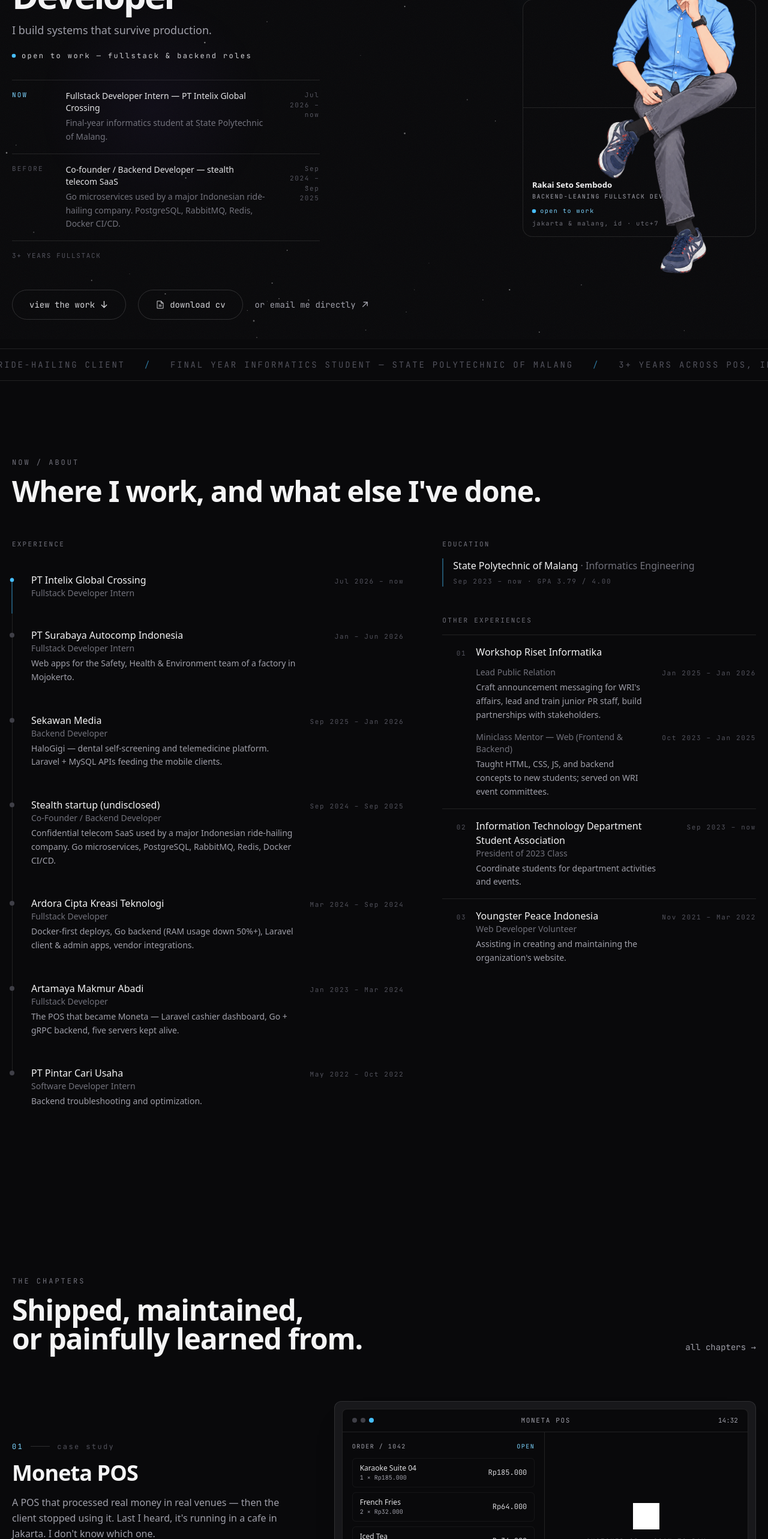
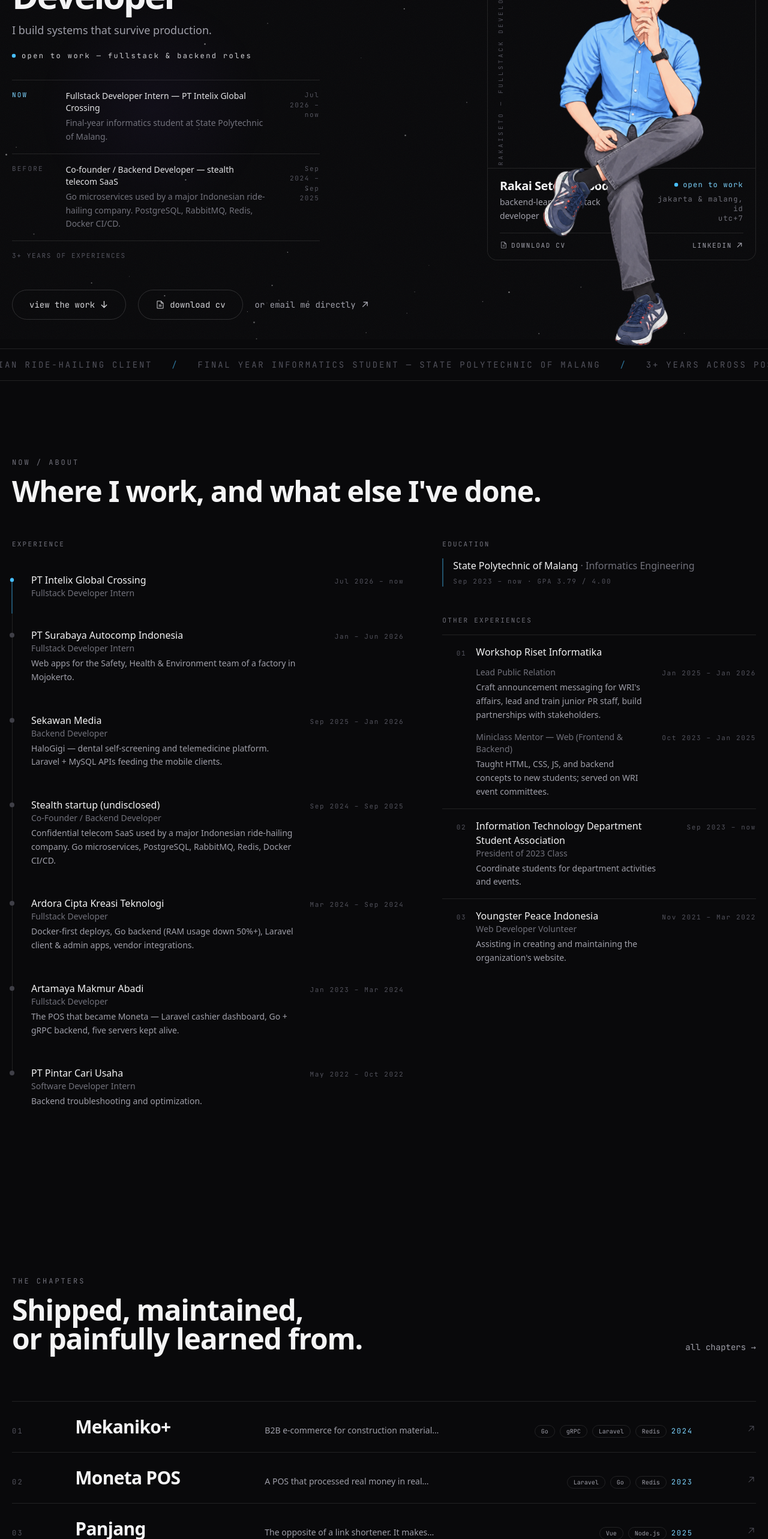
Before and after one commit to RakaiSeto/new-rakaiseto, a React (Vite) app: page / in a window 1280 px wide. Shown: the part 234-2800 px from the top of the page at 60% size. Built offline with nearby package versions, Linux system fonts and the light colour scheme.

Commit message:
feat(projects): redesign listings as editorial index rows

```diff
--- a/src/components/ProjectRow.jsx
+++ b/src/components/ProjectRow.jsx
@@ -1,108 +1,57 @@
-import { useRef } from 'react'
 import { Link } from 'react-router-dom'
-import { motion, useMotionValue, useSpring, useTransform } from 'framer-motion'
-import { ArrowRight } from '@phosphor-icons/react'
-import PosMock from './PosMock.jsx'
+import { ArrowUpRight } from '@phosphor-icons/react'
 import { Reveal } from './Motion.jsx'
 
-// Parallax tilt card: springs + transforms only, no re-renders during hover.
-function TiltImage({ src, alt }) {
-  const ref = useRef(null)
-  const px = useMotionValue(0.5)
-  const py = useMotionValue(0.5)
-  const rX = useSpring(useTransform(py, [0, 1], [5, -5]), {
-    stiffness: 120,
-    damping: 18,
-  })
-  const rY = useSpring(useTransform(px, [0, 1], [-5, 5]), {
-    stiffness: 120,
-    damping: 18,
-  })
-
-  return (
-    <motion.div
-      ref={ref}
-      style={{ rotateX: rX, rotateY: rY, transformPerspective: 1100 }}
-      onMouseMove={(e) => {
-        const r = ref.current.getBoundingClientRect()
-        px.set((e.clientX - r.left) / r.width)
-        py.set((e.clientY - r.top) / r.height)
-      }}
-      onMouseLeave={() => {
-        px.set(0.5)
-        py.set(0.5)
-      }}
-      className="group relative overflow-hidden rounded-xl border border-white/10 bg-zinc-900"
-    >
-      <img
-        src={src}
-        alt={alt}
-        loading="lazy"
-        decoding="async"
-        className="aspect-[16/9] w-full object-cover object-top transition-transform duration-500 ease-out group-hover:scale-[1.03]"
-      />
-      <div className="pointer-events-none absolute inset-0 rounded-xl ring-1 ring-inset ring-white/10" />
-    </motion.div>
-  )
-}
-
+// Compact editorial index row: one line on md+ (index · title · summary ·
+// year · stack), stacked on mobile. No containers, no decorations.
 export default function ProjectRow({ project, index }) {
-  const flip = index % 2 === 1
   const number = String(index + 1).padStart(2, '0')
 
   return (
-    <Reveal className="grid items-center gap-8 md:grid-cols-12 md:gap-12">
-      <div className={`md:col-span-5 ${flip ? 'md:order-2' : ''}`}>
-        <div className="mb-4 flex items-center gap-3 font-mono text-xs tracking-[0.2em] text-zinc-600">
-          <span className="text-brand-400">{number}</span>
-          <span className="h-px w-8 bg-white/15" />
-          <span>{project.status ?? 'case study'}</span>
+    <Reveal>
+      <Link
+        to={`/projects/${project.slug}`}
+        className="group block border-b border-white/10 py-5 transition-colors duration-300 hover:border-brand-500/40 md:py-6"
+      >
+        <div className="flex flex-col gap-3 md:grid md:grid-cols-12 md:items-baseline md:gap-x-6">
+          {/* index + title — contents wrapper dissolves into the grid on md */}
+          <div className="flex items-baseline gap-4 md:contents">
+            <span className="font-mono text-xs tracking-[0.2em] text-zinc-600 transition-colors duration-300 group-hover:text-brand-400 md:col-span-1">
+              {number}
+            </span>
+            <h3 className="text-2xl font-semibold tracking-tight transition-all duration-300 ease-out group-hover:translate-x-2 group-hover:text-brand-400 md:col-span-3 md:text-3xl">
+              {project.title}
+            </h3>
           </div>
 
-        <h3 className="text-3xl font-semibold tracking-tight md:text-4xl">
-          <Link
-            to={`/projects/${project.slug}`}
-            className="transition-colors hover:text-brand-500"
-          >
-            {project.title}
-          </Link>
-        </h3>
-
-        <p className="mt-4 max-w-[52ch] leading-relaxed text-zinc-400">
+          {/* summary — middle, ellipsized when long */}
+          <p className="line-clamp-1 text-sm leading-relaxed text-zinc-400 md:col-span-3">
             {project.summary}
           </p>
 
-        <div className="mt-5 flex flex-wrap gap-2">
+          {/* stack + year — end */}
+          <div className="flex flex-wrap items-baseline gap-2 md:col-span-4 md:justify-end">
             {project.stack.map((s) => (
               <span
                 key={s}
-              className="rounded-full border px-3 py-1 font-mono text-[11px] border-white/10 text-zinc-400"
+                className="rounded-full border px-2.5 py-0.5 font-mono text-[10px] border-white/10 text-zinc-400"
               >
                 {s}
               </span>
             ))}
+            <span className="font-mono text-xs tracking-[0.15em] text-brand-400">
+              {project.year}
+            </span>
           </div>
 
-        <Link
-          to={`/projects/${project.slug}`}
-          className="group/link mt-7 inline-flex items-center gap-2 font-mono text-sm transition-colors hover:text-brand-500 text-brand-400"
-        >
-          read case study
-          <ArrowRight
-            size={15}
-            weight="bold"
-            className="transition-transform duration-300 group-hover/link:translate-x-1"
+          <div className="flex justify-end md:col-span-1">
+            <ArrowUpRight
+              size={16}
+              className="text-zinc-600 transition-all duration-300 group-hover:translate-x-1 group-hover:-translate-y-1 group-hover:text-brand-400"
             />
+          </div>
+        </div>
       </Link>
-      </div>
-
-      <div className={`md:col-span-7 ${flip ? 'md:order-1' : ''}`}>
-        {project.image ? (
-          <TiltImage src={project.image} alt={`${project.title} screenshot`} />
-        ) : (
-          <PosMock />
-        )}
-      </div>
     </Reveal>
   )
 }
--- a/src/pages/Home.jsx
+++ b/src/pages/Home.jsx
@@ -4,7 +4,6 @@ import { ArrowDown, ArrowUpRight, FileText } from '@phosphor-icons/react';
 import BreathingDot from '../components/BreathingDot.jsx';
 import Marquee from '../components/Marquee.jsx';
 import ProjectRow from '../components/ProjectRow.jsx';
-import PanjangStrip from '../components/PanjangStrip.jsx';
 import Contact from '../components/Contact.jsx';
 import About from '../components/About.jsx';
 import Magnetic from '../components/Magnetic.jsx';
@@ -26,7 +25,8 @@ export default function Home() {
         'Fullstack developer in Jakarta. Backend-heavy systems in Go, Laravel, and React that survive production.',
     );
 
-    const featured = projects.filter((p) => p.slug === 'monetapos');
+    // All four chapters render as editorial index rows — Panjang keeps its
+    // personality as the final row instead of a special-case strip.
 
     return (
         <>
@@ -90,7 +90,7 @@ export default function Home() {
                         </div>
 
                         <p className="border-t border-white/10 py-4 font-mono text-[11px] uppercase tracking-[0.15em] text-zinc-600">
-                            3+ years fullstack
+                            3+ years of experiences
                         </p>
                     </div>
 
@@ -139,28 +139,72 @@ export default function Home() {
                     transition={{ duration: 0.25, ease: 'easeOut' }}
                     className="order-1 md:order-2 flex justify-center md:col-span-5 md:justify-end"
                 >
-                    <figure className="relative w-full rounded-2xl border border-white/10 bg-zinc-950 @container md:max-w-[min(26rem,calc((100dvh-9.5rem)*0.6))]">
-                        {/* Composition locked to card width via cqw: the seam always
-                            crosses the image at ~52% (hip line), feet dangle a fixed
-                            fraction below the card, on every device. */}
-                        <div className="h-[46.2cqw] w-full" aria-hidden />
+                    <figure className="relative w-full rounded-2xl border border-white/10 bg-zinc-950 md:max-w-[28rem]">
+                        {/* photo plate — the full-body shot is taller than the card:
+                            hair pokes over the top edge, feet dangle below the bottom.
+                            The image is anchored so its hips (54.7% down) sit exactly
+                            on the seam; the thighs run behind the opaque panel. */}
+                        <div className="relative aspect-[7/5]">
                             <img
                                 src="/images/hero.png"
                                 alt="Rakai Seto Sembodo"
-                            className="absolute inset-0 z-10 h-auto w-full select-none -translate-y-[30.8cqw] translate-x-[11.5cqw]"
+                                className="absolute inset-x-0 top-0 h-auto w-full select-none -translate-y-[7.1%]"
                             />
-                        <figcaption className="relative z-0 border-t border-white/10 px-[3.8cqw] pb-[3.8cqw] pt-[30.8cqw]">
-                            <p className="text-[3.4cqw] font-semibold leading-[1.43] text-zinc-100">Rakai Seto Sembodo</p>
-                            <p className="mt-[0.5cqw] font-mono text-[2.6cqw] uppercase leading-[1.5] tracking-[0.15em] text-zinc-400">
+
+                            {/* spine — fills the dead left flank, editorial index */}
+                            <span
+                                aria-hidden="true"
+                                className="absolute left-3.5 top-1/2 hidden -translate-y-1/2 rotate-180 select-none whitespace-nowrap font-mono text-[10px] uppercase tracking-[0.4em] text-zinc-600 [writing-mode:vertical-rl] md:block"
+                            >
+                                rakaiseto — fullstack developer
+                            </span>
+                        </div>
+
+                        {/* info panel — image now renders OVER this layer (legs cross
+                            the text); identity block left, meta right; no cards */}
+                        <figcaption className="rounded-b-2xl border-t border-white/10 bg-zinc-950 px-5 pb-4 pt-4">
+                            <div className="flex items-end justify-between gap-4">
+                                <div>
+                                    <p className="text-lg font-semibold leading-tight tracking-tight text-zinc-100 md:text-xl">
+                                        Rakai Seto Sembodo
+                                    </p>
+                                    <p className="mt-1 text-sm leading-relaxed text-zinc-400">
                                         backend-leaning fullstack developer
                                     </p>
-                            <p className="mt-[2.4cqw] flex items-center gap-[1.9cqw] font-mono text-[2.6cqw] leading-[1.5] tracking-[0.15em] text-brand-400">
+                                </div>
+                                <div className="text-right">
+                                    <p className="flex items-center justify-end gap-2 font-mono text-xs tracking-[0.1em] text-brand-400">
                                         <BreathingDot className="bg-brand-500" />
                                         open to work
                                     </p>
-                            <p className="mt-[1.4cqw] font-mono text-[2.6cqw] leading-[1.5] tracking-[0.15em] text-zinc-500">
-                                jakarta &amp; malang, id · utc+7
+                                    <p className="mt-2 font-mono text-xs tracking-[0.1em] text-zinc-500">
+                                        jakarta &amp; malang, id
                                     </p>
+                                    <p className="font-mono text-xs tracking-[0.1em] text-zinc-500">
+                                        utc+7
+                                    </p>
+                                </div>
+                            </div>
+
+                            {/* CTA footer row */}
+                            <div className="mt-4 flex items-center justify-between border-t border-white/10 pt-3">
+                                <a
+                                    href="/CV_RAKAI.pdf"
+                                    className="flex items-center gap-1.5 font-mono text-[11px] uppercase tracking-[0.15em] text-zinc-400 transition-colors hover:text-brand-400"
+                                >
+                                    <FileText size={13} />
+                                    download cv
+                                </a>
+                                <a
+                                    href="https://www.linkedin.com/in/rakaiseto"
+                                    target="_blank"
+                                    rel="noreferrer"
+                                    className="flex items-center gap-1.5 font-mono text-[11px] uppercase tracking-[0.15em] text-zinc-400 transition-colors hover:text-brand-400"
+                                >
+                                    linkedin
+                                    <ArrowUpRight size={13} weight="bold" />
+                                </a>
+                            </div>
                         </figcaption>
                     </figure>
                 </motion.div>
@@ -188,49 +232,11 @@ export default function Home() {
                     </Link>
                 </Reveal>
 
-                <div className="space-y-24 md:space-y-32">
-                    {featured.map((project, i) => (
+                <div className="border-t border-white/10">
+                    {projects.map((project, i) => (
                         <ProjectRow key={project.slug} project={project} index={i} />
                     ))}
-                    <PanjangStrip />
                 </div>
-
-                {/* CURRENTLY WRITING — the present tense */}
-                <Reveal className="mt-24 border-t pt-10 md:mt-32 border-white/10">
-                    <div className="flex flex-col gap-6 md:flex-row md:items-center md:justify-between">
-                        <div className="flex items-start gap-4">
-                            <motion.span
-                                animate={{ opacity: [1, 0.35, 1] }}
-                                transition={{ duration: 2.4, repeat: Infinity, ease: 'easeInOut' }}
-                                className="mt-2 h-2 w-2 shrink-0 rounded-full bg-brand-500"
-                                aria-hidden
-                            />
-                            <div>
-                                <p className="font-mono text-[11px] uppercase tracking-[0.25em] text-zinc-500">
-                                    currently writing
-                                </p>
-                                <h3 className="mt-2 text-2xl font-semibold tracking-tight md:text-3xl">
-                                    Chapter 3: something new, with a friend.
-                                </h3>
-                                <p className="mt-2 max-w-[52ch] leading-relaxed text-zinc-400">
-                                    Can't tell you what it is yet — but it's the reason this biography has a future tense. Details
-                                    when it's ready to be shown.
-                                </p>
-                            </div>
-                        </div>
-                        <Link
-                            to="/vibes"
-                            className="group flex shrink-0 items-center gap-2 font-mono text-sm transition-colors hover:text-brand-500 text-zinc-400"
-                        >
-                            meanwhile, check the vibes
-                            <ArrowUpRight
-                                size={15}
-                                weight="bold"
-                                className="transition-transform duration-300 group-hover:translate-x-0.5 group-hover:-translate-y-0.5"
-                            />
-                        </Link>
-                    </div>
-                </Reveal>
             </section>
 
             <Contact />
--- a/src/pages/ProjectDetail.jsx
+++ b/src/pages/ProjectDetail.jsx
@@ -4,6 +4,7 @@ import { ArrowLeft, ArrowUpRight, GithubLogo, GlobeHemisphereWest } from '@phosp
 import { motion, useScroll, useSpring } from 'framer-motion'
 import PosMock from '../components/PosMock.jsx'
 import Magnetic from '../components/Magnetic.jsx'
+import TechChip from '../components/TechChip.jsx'
 import { Reveal, MaskWords } from '../components/Motion.jsx'
 import { getProject, nextProject, projects } from '../lib/projects.js'
 import { usePageMeta } from '../lib/seo.js'
@@ -40,22 +41,10 @@ const mdComponents = {
       <span>{children}</span>
     </li>
   ),
-  img: ({ src, alt }) => (
-    <figure className="my-8">
-      <img
-        src={src}
-        alt={alt ?? ''}
-        loading="lazy"
-        decoding="async"
-        className="w-full rounded-xl border border-white/10"
-      />
-      {alt && (
-        <figcaption className="mt-2 font-mono text-[11px] uppercase tracking-[0.15em] text-zinc-600">
-          {alt}
-        </figcaption>
-      )}
-    </figure>
-  ),
+  // Screenshots are withheld site-wide — every project leads with type.
+  // The captures stay in the markdown source as the content record, but
+  // nothing renders them.
+  img: () => null,
   a: ({ href, children }) => (
     <a
       href={href}
@@ -81,6 +70,39 @@ function MetaRow({ label, value }) {
   )
 }
 
+function RailItem({ project, index, current }) {
+  const active = project.slug === current
+  return (
+    <li className="shrink-0 md:shrink">
+      <Link
+        to={`/projects/${project.slug}`}
+        aria-current={active ? 'page' : undefined}
+        className={`flex items-baseline gap-2.5 border-l-2 py-1.5 pl-3 transition-colors duration-200 ${
+          active
+            ? 'border-brand-500 bg-brand-500/[0.04]'
+            : 'border-white/10 hover:border-white/40'
+        }`}
+      >
+        <span
+          className={`font-mono text-[10px] tracking-[0.15em] ${
+            active ? 'text-brand-400' : 'text-zinc-600'
+          }`}
+        >
+          {String(index + 1).padStart(2, '0')}
+        </span>
+        <span
+          className={`truncate text-sm ${
+            active ? 'font-medium text-zinc-100' : 'text-zinc-500'
+          }`}
+        >
+          {project.title}
+        </span>
+      </Link>
+    </li>
+  )
+}
+
+
 export default function ProjectDetail() {
   const { slug } = useParams()
   const project = getProject(slug)
@@ -97,16 +119,57 @@ export default function ProjectDetail() {
   const index = projects.findIndex((p) => p.slug === project.slug)
   const next = nextProject(project.slug)
 
+  const mainProjects = projects.filter((p) => p.category !== 'school')
+  const schoolProjects = projects.filter((p) => p.category === 'school')
   return (
-    <article className="mx-auto max-w-[1200px] px-5 pt-32 pb-24">
+    <article className="mx-auto max-w-[1400px] px-5 pt-32 pb-24">
       <motion.div
         aria-hidden
         className="fixed inset-x-0 top-0 z-40 h-[2px] origin-left bg-brand-500/80"
         style={{ scaleX }}
       />
 
+      {/* rail · header · body — the project rail spans both header and body */}
+      <div className="grid grid-cols-1 gap-12 md:grid-cols-12 md:items-start md:gap-x-10 md:gap-y-16">
+        {/* mini project index — jumps between case studies. Sticky on md+;
+            horizontal scroll strip on mobile. Not wrapped in Reveal: a
+            transformed ancestor would break position:sticky. */}
+        <nav aria-label="projects" className="order-2 md:order-none md:col-span-3 md:row-span-2 md:self-stretch">
+          <div className="md:sticky md:top-28">
+            <p className="mb-3 font-mono text-[11px] uppercase tracking-[0.25em] text-zinc-500">
+              projects
+            </p>
+            <ul className="-mx-5 flex gap-2 overflow-x-auto px-5 pb-3 [scrollbar-width:none] [&::-webkit-scrollbar]:hidden md:mx-0 md:block md:space-y-0.5 md:px-0 md:pb-0">
+              {mainProjects.map((p, i) => (
+                <RailItem
+                  key={p.slug}
+                  project={p}
+                  index={i}
+                  current={project.slug}
+                />
+              ))}
+            </ul>
+            {schoolProjects.length > 0 && (
+              <div className="mt-8 border-t border-white/10 pt-4 md:mt-10">
+                <p className="mb-3 font-mono text-[11px] uppercase tracking-[0.25em] text-zinc-500">
+                  school
+                </p>
+                <ul className="-mx-5 flex gap-2 overflow-x-auto px-5 pb-3 [scrollbar-width:none] [&::-webkit-scrollbar]:hidden md:mx-0 md:block md:space-y-0.5 md:px-0 md:pb-0">
+                  {schoolProjects.map((p, i) => (
+                    <RailItem
+                      key={p.slug}
+                      project={p}
+                      index={mainProjects.length + i}
+                      current={project.slug}
+                    />
+                  ))}
+                </ul>
+              </div>
+            )}
+          </div>
+        </nav>
         {/* header */}
-      <header className="mb-16">
+        <header className="order-1 md:order-none md:col-span-9">
           <Reveal className="mb-8 flex items-center gap-4 font-mono text-xs tracking-[0.2em] text-zinc-500">
             <Link
               to="/projects"
@@ -133,12 +196,7 @@ export default function ProjectDetail() {
 
           <Reveal delay={0.5} className="mt-8 flex flex-wrap gap-2">
             {project.stack.map((s) => (
-            <span
-              key={s}
-              className="rounded-full border px-3 py-1 font-mono text-[11px] border-white/10 text-zinc-400"
-            >
-              {s}
-            </span>
+              <TechChip key={s} name={s} />
             ))}
           </Reveal>
 
@@ -174,9 +232,10 @@ export default function ProjectDetail() {
           </Reveal>
         </header>
 
-      {/* body: prose + meta rail */}
-      <div className="grid gap-16 md:grid-cols-12">
-        <div className="md:col-span-8">
+        {/* body: prose · meta rail */}
+        <div className="order-3 md:order-none md:col-span-9 grid grid-cols-1 gap-12 md:grid-cols-9 md:items-start md:gap-x-10">
+
+          <div className="md:col-span-6">
             {project.mock ? (
               <>
                 <Reveal className="mb-10">
@@ -189,15 +248,24 @@ export default function ProjectDetail() {
             )}
           </div>
 
-        <aside className="md:col-span-4">
+          <aside className="md:col-span-3">
             <Reveal delay={0.15}>
               <div className="rounded-xl border px-5 py-2 border-white/10">
                 <MetaRow label="role" value={project.role ?? '—'} />
-              <MetaRow label="status" value={project.status ?? '—'} />
-              <MetaRow label="stack" value={project.stack.join(' · ')} />
+                <div className="border-b py-3 last:border-0 border-white/10">
+                  <p className="mb-3 font-mono text-[11px] uppercase tracking-[0.18em] text-zinc-500">
+                    stack
+                  </p>
+                  <div className="flex flex-wrap gap-1.5">
+                    {project.stack.map((s) => (
+                      <TechChip key={s} name={s} compact />
+                    ))}
+                  </div>
+                </div>
               </div>
             </Reveal>
           </aside>
+        </div>
       </div>
 
       {/* next project */}
```
Also changed, not shown: src/components/PanjangStrip.jsx (deleted, +0 -38 lines), src/pages/Projects.jsx (+66 -33 lines). Lines whose indentation alone changed are shown as unchanged.
